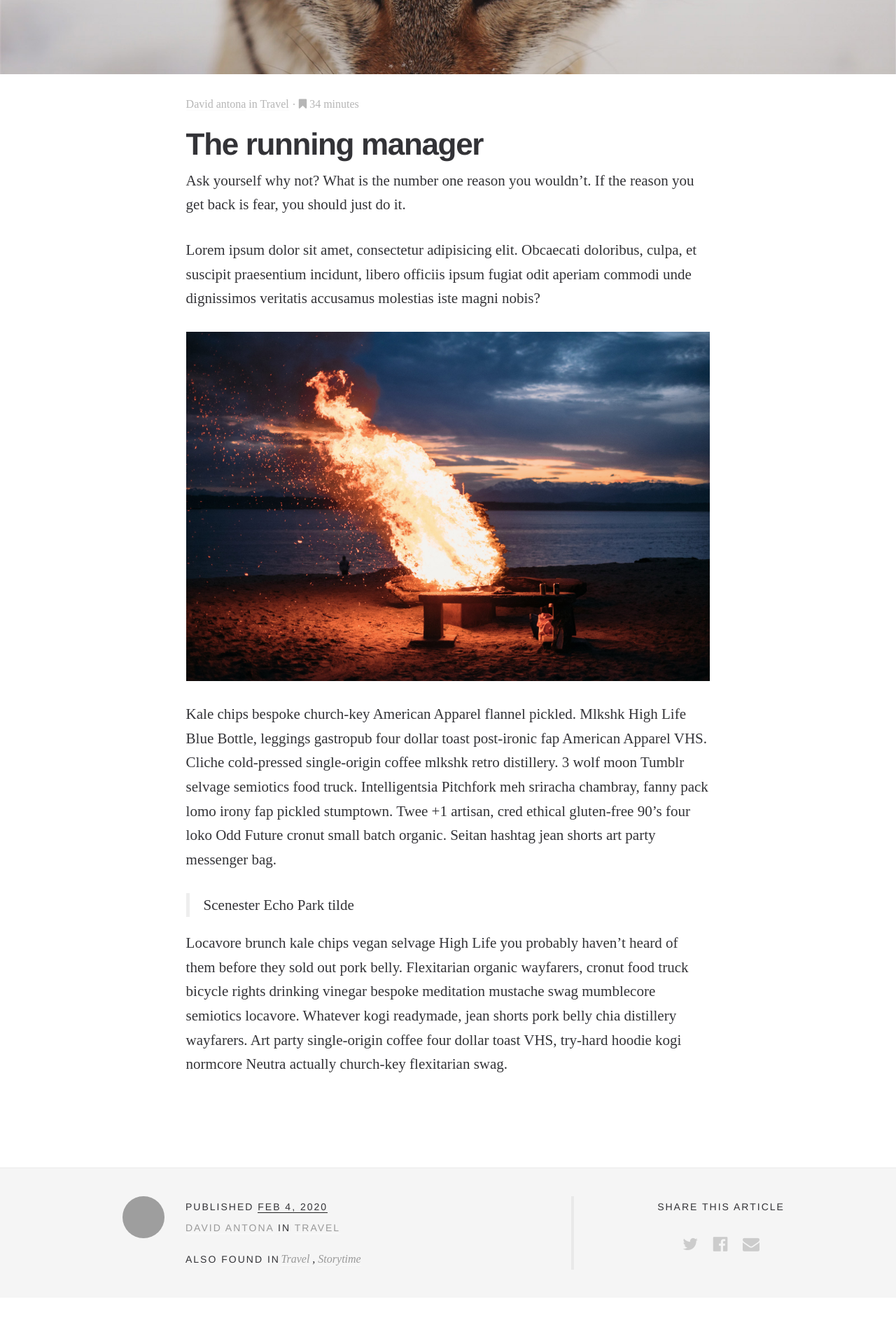
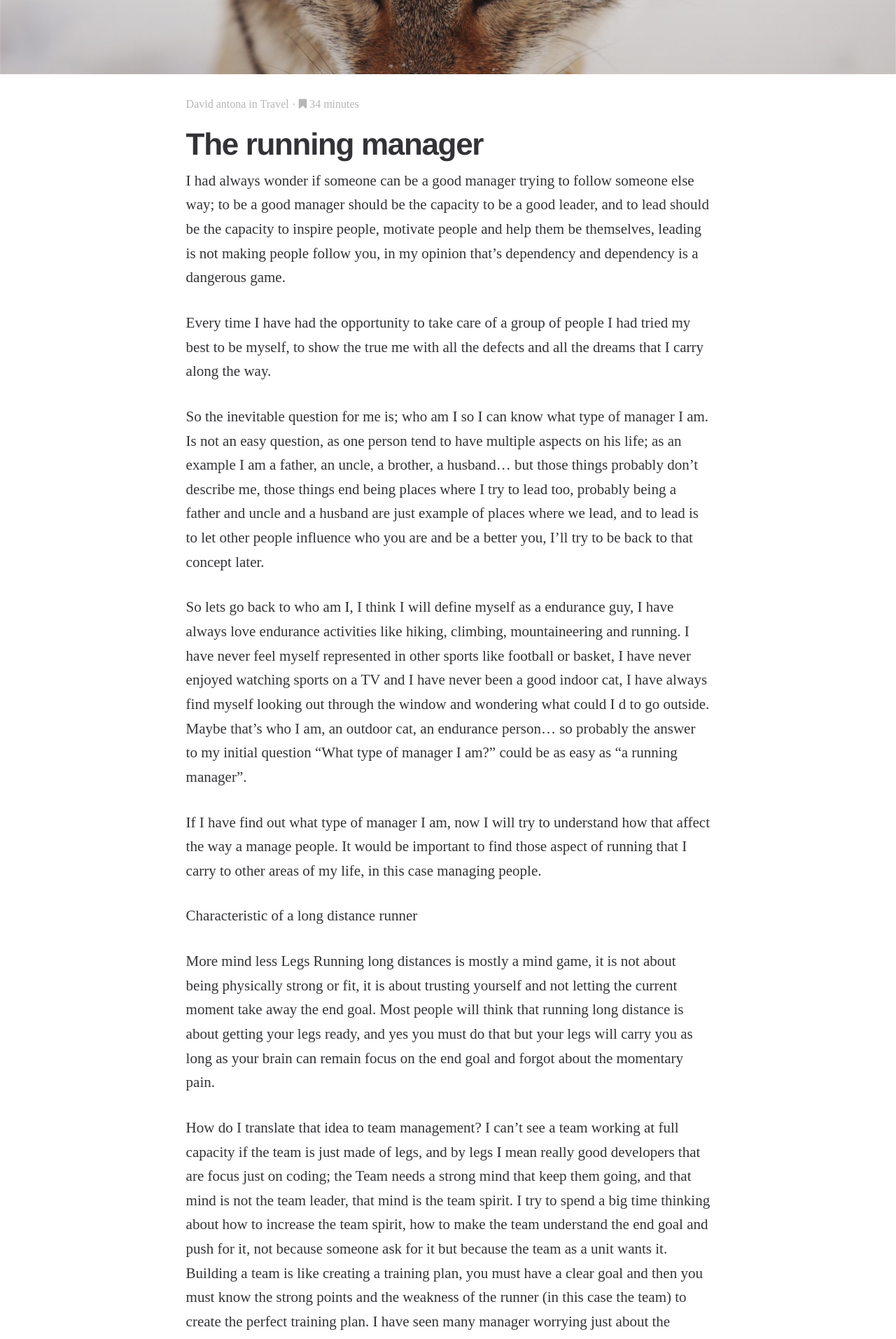
Before and after one commit to 2sherpas/2sherpas.github.io, a Jekyll site: the page built from _posts/2020-02-04-the-running-manager.md, in a window 1280 px wide. Shown: the part 354-2267 px from the top of the page at 70% size. Built offline with Jekyll 4.4.1, drawn with Linux system fonts in a browser that asks for light colours; some of the changed text lies outside the part shown; grey boxes are pictures that could not be loaded.

Commit message:
working in the article

```diff
--- a/_posts/2020-02-04-the-running-manager.md
+++ b/_posts/2020-02-04-the-running-manager.md
@@ -12,19 +12,29 @@ feature_image: feature-wolf
 show_related_posts: false
 square_related: recommend-wolf
 ---
+I had always wonder if someone can be a good manager trying to follow someone else way; to be a good manager should be the capacity to be a good leader, and to lead should be the capacity to inspire people, motivate people and help them be themselves, leading is not making people follow you, in my opinion that’s dependency and dependency is a dangerous game.
 
-Ask yourself why not? What is the number one reason you wouldn't. If the reason you get back is fear, you should just do it.
+Every time I have had the opportunity to take care of a group of people I had tried my best to be myself, to show the true me with all the defects and all the dreams that I carry along the way.
 
-Lorem ipsum dolor sit amet, consectetur adipisicing elit. Obcaecati doloribus, culpa, et suscipit praesentium incidunt, libero officiis ipsum fugiat odit aperiam commodi unde dignissimos veritatis accusamus molestias iste magni nobis?
+So the inevitable question for me is; who am I so I can know what type of manager I am. Is not an easy question, as one person tend to have multiple aspects on his life; as an example I am a father, an uncle, a brother, a husband… but those things probably don’t describe me, those things end being places where I try to lead too, probably being a father and uncle and a husband are just example of places where we lead, and to lead is to let other people influence who you are and be a better you, I’ll try to be back to that concept later.
+
+So lets go back to who am I, I think I will define myself as a endurance guy, I have always love endurance activities like hiking, climbing, mountaineering and running. I have never feel myself represented in other sports like football or basket, I have never enjoyed watching sports on a TV and I have never been a good indoor cat, I have always find myself looking out through the window and wondering what could I d to go outside. Maybe that’s who I am, an outdoor cat, an endurance person… so probably the answer to my initial question “What type of manager I am?” could be as easy as “a running manager”.
+
+If I have find out what type of manager I am, now I will try to understand how that affect the way a manage people. It would be important to find those aspect of running that I carry to other areas of my life, in this case managing people.
+
+Characteristic of a long distance runner
+
+More mind less Legs
+Running long distances is mostly a mind game, it is not about being physically strong or fit, it is about trusting yourself and not letting the current moment take away the end goal. Most people will think that running long distance is about getting your legs ready, and yes you must do that but your legs will carry you as long as your brain can remain focus on the end goal and forgot about the momentary pain.
+
+How do I translate that idea to team management? I can’t see a team working at full capacity if the team is just made of legs, and by legs I mean really good developers that are focus just on coding; the Team needs a strong mind that keep them going, and that mind is not the team leader, that mind is the team spirit. I try to spend a big time thinking about how to increase the team spirit, how to make the team understand the end goal and push for it, not because someone ask for it but because the team as a unit wants it. Building a team is like creating a training plan, you must have a clear goal and then you must know the strong points and the weakness of the runner (in this case the team) to create the perfect training plan.
+I have seen many manager worrying just about the developers (their legs) and not paying attention to the team spirit (the mind) and that in some cases works but don’t get confuse, you don’t have a team you have a group, it is really important for me to understand the difference between a group and a team. A group will never be as powerful as a team.
+Of course a good team needs to have good legs not just a strong mind, but the best legs in the world won’t carry you for 26 miles if your mind is not able to go through the temporary pain and discomfort and focus on the end goal.
+
+Head down
+If you have run longs distances you know what I mean, head down is something that we all know it will happen, we don’t know when, we don’t know for how long and we don’t know how to avoid it but if you are a long distance runner you know how to deal with it, you just keep your head down and focus on the foot of the runner in front of you, forgot about the time, the distance, the pain… all that must go to a second level, a level where it can’t mess with your end goal; you just focus on the foot of the runner in front of you and keep moving. Why you do that? Because you trust the work you have done, the preparation and the hours you train and know that temporary pain is just a fee you pay for the end goal.
+So back to the same question? How do you translate to team management? A strong team must trust each other and know that not every project and every task will go as planned, not all of them will finished without discomfort, without temporary pain; but a strong team know that if they trust the journey, the learnings, the preparation and the capacities of the team, then there is no task that can’t be accomplished.
+A successfully team  is not a team that deliver on time every time, because every team will eventually fail, a successful team is the team that face a challenge and remains strong, united and focus, a team that won’t panic when things are not as planned. A strong successful team will be able to work as a unit under the worst circumstances.
+
 
 ![Fire image]({{site.url}}/{{site.baseurl}}img/post-assets/fire.jpg)
-
-Kale chips bespoke church-key American Apparel flannel pickled. Mlkshk High Life Blue Bottle, leggings gastropub four dollar toast post-ironic fap American Apparel VHS. Cliche cold-pressed single-origin coffee mlkshk retro distillery. 3 wolf moon Tumblr selvage semiotics food truck. Intelligentsia Pitchfork meh sriracha chambray, fanny pack lomo irony fap pickled stumptown. Twee +1 artisan, cred ethical gluten-free 90's four loko Odd Future cronut small batch organic. Seitan hashtag jean shorts art party messenger bag.
-
-> Scenester Echo Park tilde
-
-Locavore brunch kale chips vegan selvage High Life you probably haven't heard of them before they sold out pork belly. Flexitarian organic wayfarers, cronut food truck bicycle rights drinking vinegar bespoke meditation mustache swag mumblecore semiotics locavore. Whatever kogi readymade, jean shorts pork belly chia distillery wayfarers. Art party single-origin coffee four dollar toast VHS, try-hard hoodie kogi normcore Neutra actually church-key flexitarian swag.
-
-[jekyll]:      http://jekyllrb.com
-[jekyll-gh]:   https://github.com/jekyll/jekyll
-[jekyll-help]: https://github.com/jekyll/jekyll-help
```
